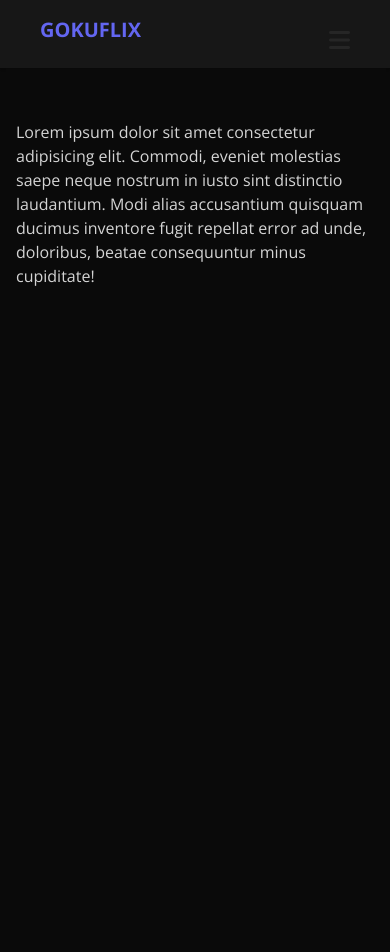
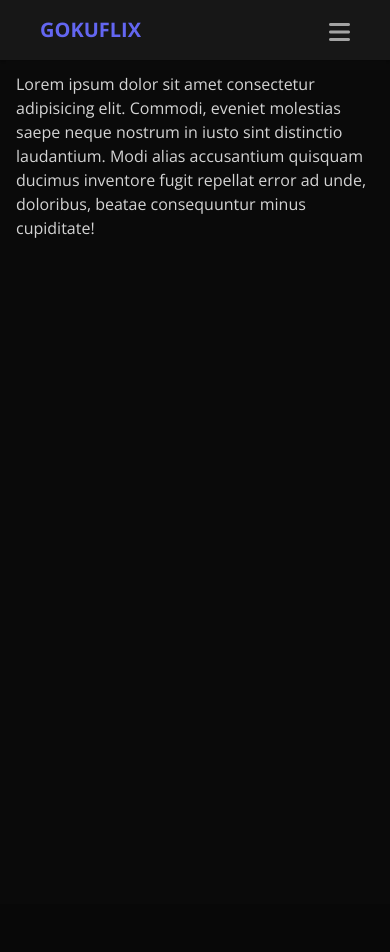
Before and after one commit to gokarna123-goku/django-video-player, a Django app: page / in a window 390 px wide. After the commit the page ends 238 px from the top, so only its background shows below. Run offline with Django 4.2, Linux system fonts and the light colour scheme; some libraries are stand-ins or nearby versions.

Commit message:
fix the navbar issues

```diff
--- a/templates/home/index.html
+++ b/templates/home/index.html
@@ -5,7 +5,7 @@
 {%block bodyblock%}
 
 
-<div class="w-full min-h-screen flex-1 mt-10">
+<div class="w-full min-h-screen flex-1">
     <p class="text-base text-neutral-300 font-normal py-3 px-4">
         Lorem ipsum dolor sit amet consectetur adipisicing elit. Commodi, eveniet molestias saepe neque nostrum in iusto
         sint distinctio laudantium. Modi alias accusantium quisquam ducimus inventore fugit repellat error ad unde,
--- a/templates/navbar.html
+++ b/templates/navbar.html
@@ -1,11 +1,11 @@
 {% load static %}
 
 
-<nav
+<nav id="navbar"
     class="relative flex flex-col md:items-center bg-neutral-900 shadow h-auto py-4 md:flex-row lg:items-end justify-between px-10 gap-7 md:gap-0 z-30">
     <!-- Logo section -->
     <div class="flex items-center">
-        <a href="/" class="text-decoration-none text-xl font-medium text-neutral-800 mb-2 mr-16 d-flex">
+        <a href="/" class="text-decoration-none text-xl font-medium text-neutral-800 md:mb-2 mb-0 mr-16 d-flex">
             <h1 class="tex-xl font-bold text-indigo-500 uppercase">
                 Gokuflix
             </h1>
@@ -14,7 +14,7 @@
 
     <!-- Nav items & login events -->
     <div id="navItems"
-        class="flex-1 hidden md:flex flex-col md:flex-row gap-x-5 gap-y-2 md:items-center md:p-0 sm:p-4 p-4 justify-between md:bg-transparent sm:bg-blue-50 bg-blue-50 md:shadow-none sm:shadow-md shadow-md rounded-md">
+        class="flex-1 hidden md:flex flex-col md:flex-row gap-x-5 gap-y-2 md:items-center md:p-0 sm:p-4 p-4 justify-between md:bg-transparent bg-neutral-800 md:shadow-none sm:shadow-md shadow-md rounded-md">
         <!-- Nav items -->
         <ul
             class="list-none flex md:items-center sm:items-start items-start gap-x-5 gap-y-1 flex-wrap md:flex-row sm:flex-col flex-col">
@@ -32,13 +32,13 @@
             </li>
         </ul>
 
-        <div class="flex items-center gap-x-7">
+        <div class="flex items-center gap-x-7 gap-y-5 flex-wrap">
             <div
-                class="w-[350px] h-10 bg-neutral-800 text-base font-medium text-neutral-300 flex items-center border border-neutral-800 rounded-md overflow-hidden">
+                class="w-[350px] h-10 md:bg-neutral-800 bg-neutral-900 text-base font-medium text-neutral-300 flex items-center border lg:border-neutral-800 border-neutral-900 rounded-md overflow-hidden">
                 <input type="text" placeholder="Search for movies..."
                     class="w-[85%] bg-transparent h-full px-4 outline-none placeholder-neutral-500">
                 <button
-                    class="bg-transparent w-[15%] h-full border-l-2 border-neutral-700/60 text-base text-neutral-400 hover:text-indigo-500 ease-in-out duration-300 flex items-center justify-center">
+                    class="bg-transparent w-[15%] h-full border-l-2 lg:border-neutral-700/60 border-neutral-800/60 text-base text-neutral-400 hover:text-indigo-500 ease-in-out duration-300 flex items-center justify-center">
                     <i class="fas fa-search"></i>
                 </button>
             </div>
@@ -57,8 +57,8 @@
         </div>
 
     </div>
-    <button id="btnToggle" class="block md:hidden absolute top-6 right-10 text-neutral-800">
-        <i class="fas fa-bars text-2xl"></i>
+    <button id="btnToggle" class="block md:hidden absolute md:top-6 top-4 right-10 text-neutral-400">
+        <i class="fas fa-bars text-2xl pb-2"></i>
     </button>
 </nav>
 
@@ -90,3 +90,25 @@
         }
     })
 </script>
+
+
+<!-- <script>
+    const navbar = document.getElementById('navbar');
+    // const btnsToggle = document.getElementById('btnToggle');
+
+    // Toggle navbar on mobile
+    // btnsToggle.addEventListener('click', () => {
+    //     navbar.classList.toggle('translate-y-full');
+    // });
+
+    // Toggle fixed navbar on scroll
+    window.addEventListener('scroll', () => {
+        if (window.scrollY > 5) {
+            navbar.classList.add('bg-indigo-600', 'text-neutral-900', 'shadow', 'fixed', 'w-full', 'z-50', 'top-0');
+            navbar.classList.remove('bg-neutral-900', 'text-white');
+        } else {
+            navbar.classList.add('bg-neutral-900');
+            navbar.classList.remove('bg-indigo-600', 'text-neutral-900', 'shadow');
+        }
+    });
+</script> -->
```
